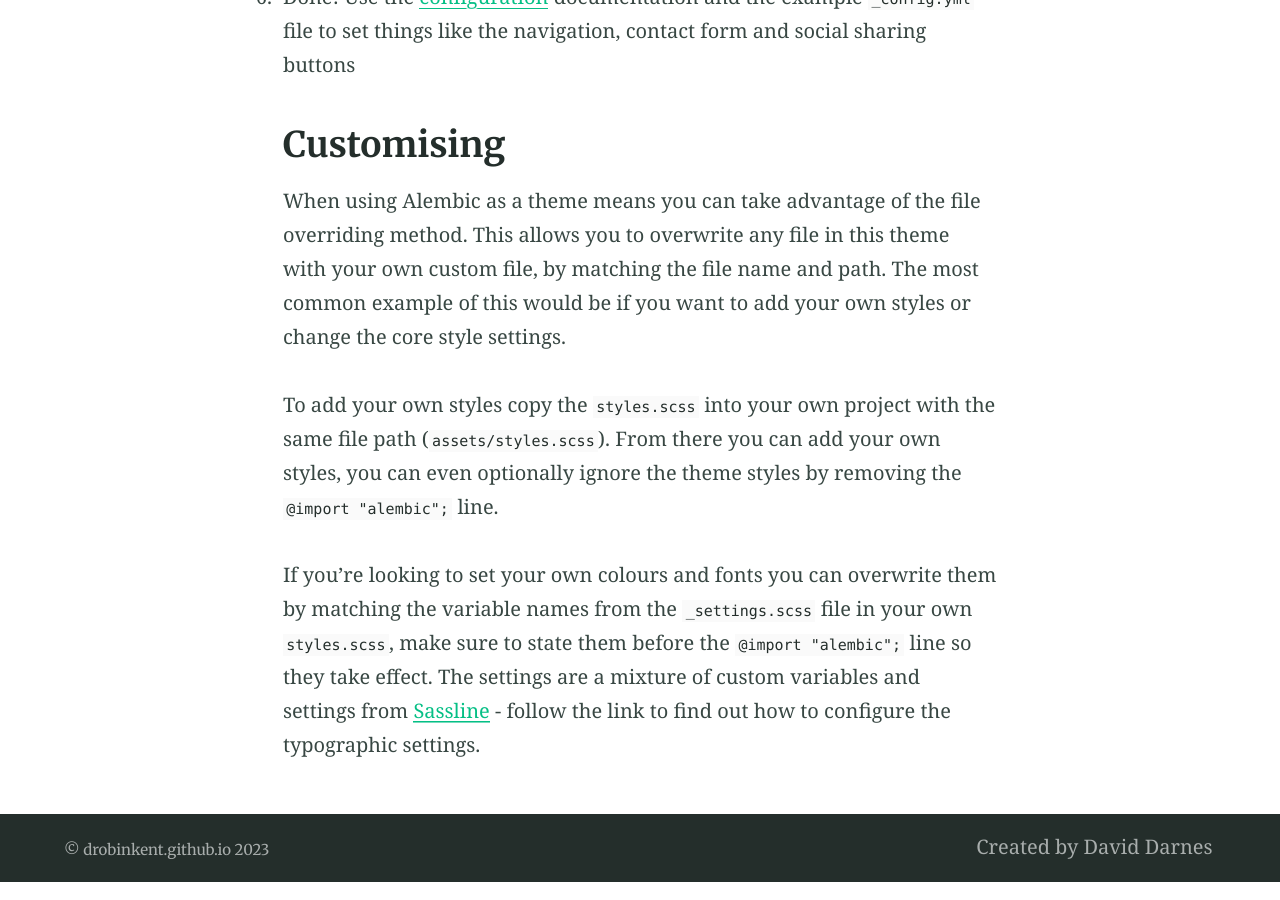
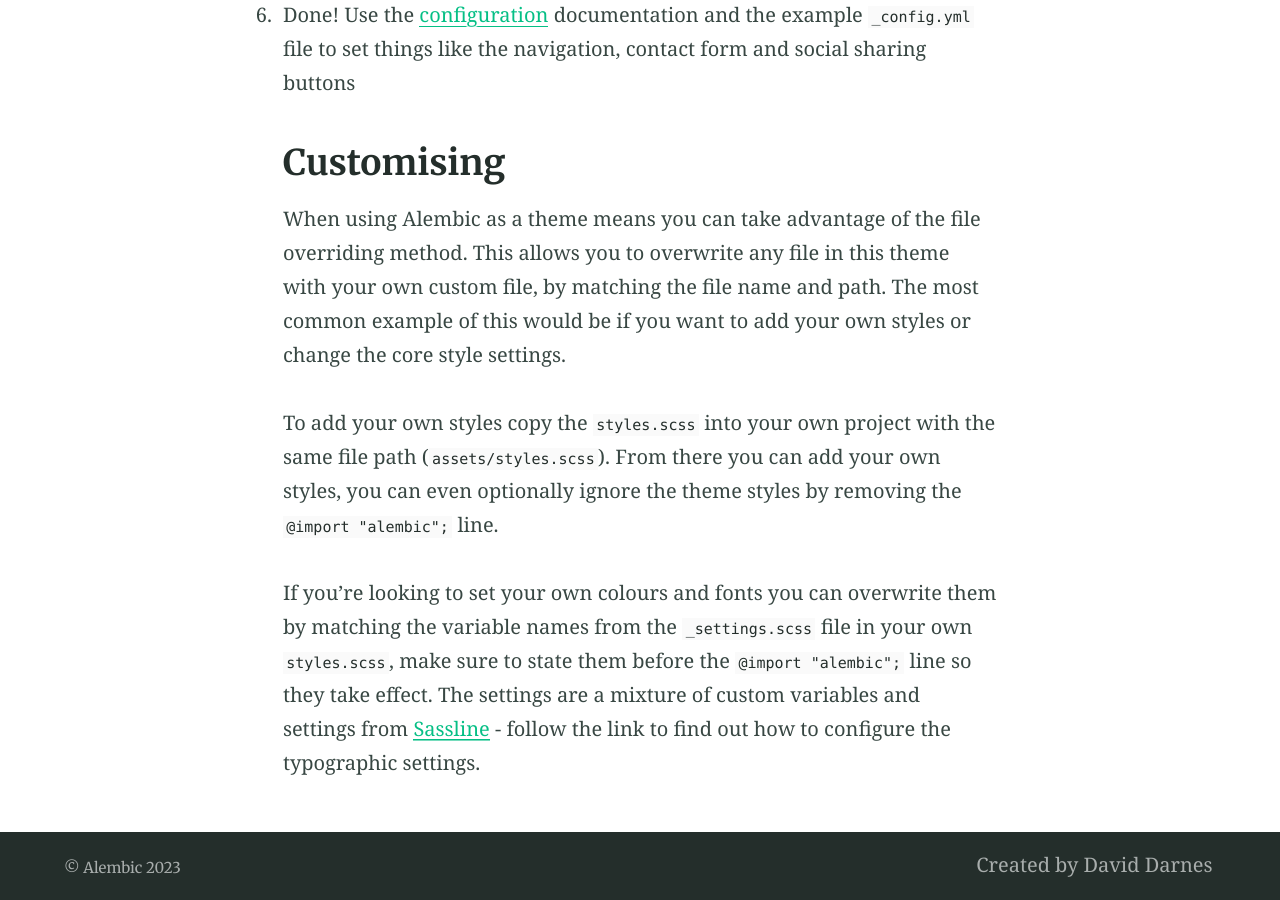
Before and after one commit to drobinkent/drobinkent.github.io, a Jekyll site: the page built from index.md, in a window 1280 px wide and 900 px high, scrolled down 4872 px. Built offline with Jekyll 4.4.1, drawn with Linux system fonts in a browser that asks for light colours; part of the change alters nothing that is shown.

Commit message:
Reinitiated new theme

```diff
--- a/_config.yml
+++ b/_config.yml
@@ -93,13 +93,13 @@ defaults:
 # 7. Site settings
 encoding: utf-8 # Make sure the encoding is right
 lang: en-GB # Set the site language
-# title: "Alembic" # Site name or title, also used in jekyll-seo-tag
-# logo: "/assets/logos/logo.svg" # Site logo, also used in jekyll-seo-tag
-# description: "Alembic is a starting point for Jekyll projects. Rather than starting from scratch, this boilerplate is designed to get the ball rolling immediately" # Site description and default description, also used in jekyll-seo-tag
-# url: "https://alembic.darn.es" # Site url, also used in jekyll-seo-tag
-# baseurl: ""
-# repo: "https://github.com/daviddarnes/alembic"
-# email: "me@daviddarnes.com"
+title: "Alembic" # Site name or title, also used in jekyll-seo-tag
+logo: "/assets/logos/logo.svg" # Site logo, also used in jekyll-seo-tag
+description: "Alembic is a starting point for Jekyll projects. Rather than starting from scratch, this boilerplate is designed to get the ball rolling immediately" # Site description and default description, also used in jekyll-seo-tag
+url: "https://drobinkent.github.io/" # Site url, also used in jekyll-seo-tag
+baseurl: ""
+repo: "https://github.com/drobinkent/drobinkent.github.io"
+email: "drobin@kent.edu"
 
 
 # disqus: "alembic-1" # Blog post comments, uncomment the option and set the site ID from your Disqus account
```
